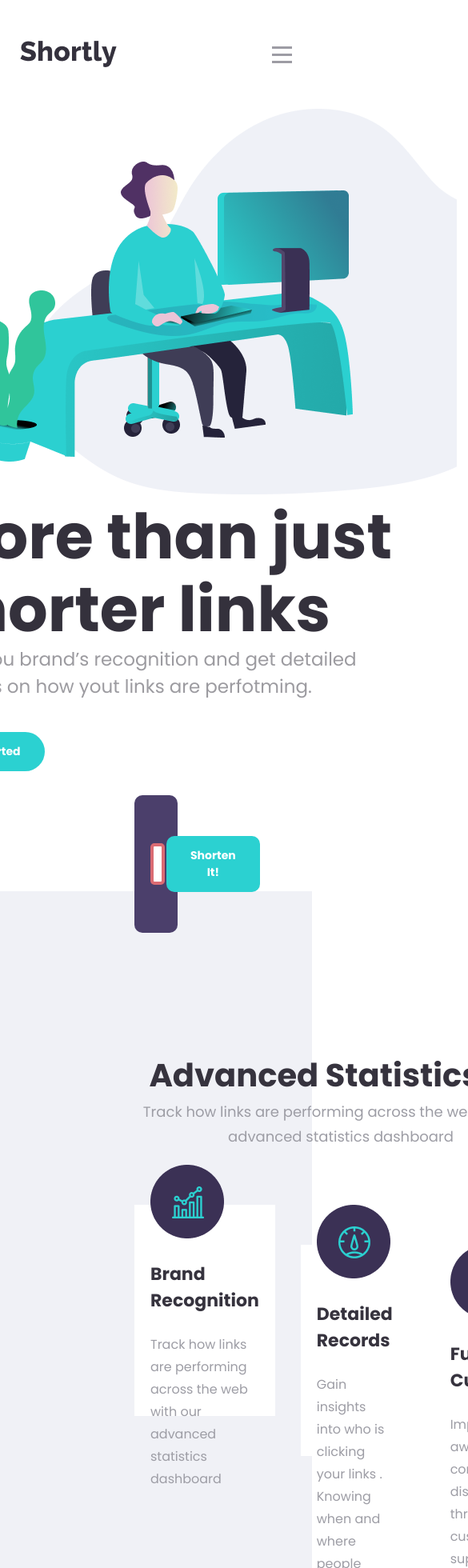
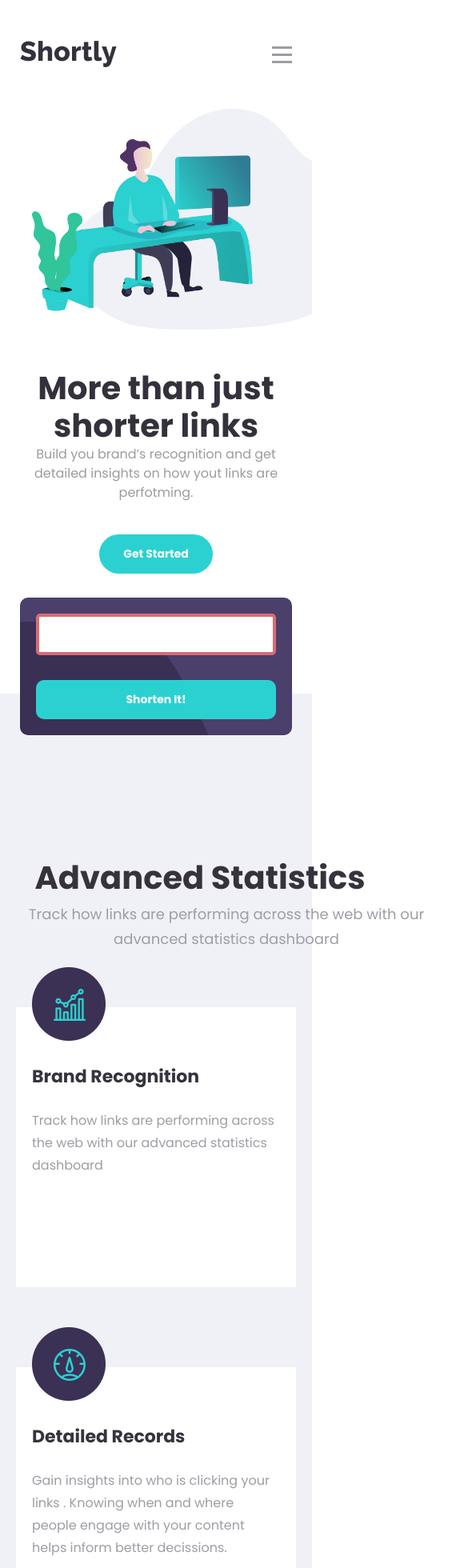
Before and after one commit to Steentoons/url-shortening-api, a React (Create React App) app: page / in a window 390 px wide. Shown: the top 1960 px of the page at 80% size, 585 px wide, since content can reach past the window. Built offline with nearby package versions, Linux system fonts and the light colour scheme.

Commit message:
Avdanced statistics, inputs and inputs list, and more tjhan shorter links sections to responsive screens

```diff
--- a/src/views/styles/advancedStatistics.css
+++ b/src/views/styles/advancedStatistics.css
@@ -82,3 +82,31 @@
     color: #9D9DA5;
     margin-top: 25px;
 }
+
+@media screen and (max-width: 1400px) {
+    .advanced-statistics-card-container {
+        min-height: 350px;
+    }
+    .middle-section-wrapper-container {
+        padding: 80px 25px;
+    }
+}
+
+@media screen and (max-width: 850px) {
+    .advanced-statistics-data-wrapper {
+        flex-direction: column;
+        align-items: center;
+    }
+    .advanced-statistics-card-container {
+        margin: 0;
+    }
+    .advanced-statistics-card-container:nth-child(1),
+    .advanced-statistics-card-container:nth-child(2),
+    .advanced-statistics-card-container:nth-child(3) {
+        margin: 0;
+    }
+    .advanced-statistics-card-container:nth-child(2),
+    .advanced-statistics-card-container:nth-child(3) {
+        margin-top: 100px;
+    }
+}
--- a/src/views/styles/middleSectionWrapper.css
+++ b/src/views/styles/middleSectionWrapper.css
@@ -137,3 +137,88 @@
     overflow-x: hidden;
     margin-right: 20px;
 }
+
+.more-than-links-image {
+    margin-bottom: 50px;
+}
+
+@media screen and (max-width: 1400px) {
+    .middle-section-wrapper-container {
+        padding: 80px 25px 0;
+        margin-top: 150px;
+        padding-bottom: 150px;
+    }
+}
+
+@media screen and (max-width: 1025px) {
+    .shorten-url-input-lists-div .long-url,
+    .shorten-url-input-lists-div .short-url {
+        font-size: 14px;
+    }
+    .shorten-url-input-lists-div .long-url {
+        width: 40%;
+    }
+    .shorten-url-input-list-second-wrapper {
+        width: 57%;
+    }
+}
+
+@media screen and (max-width: 600px) {
+    .more-than-links-container {
+        padding: 0;
+    }
+    .more-than-links-image img {
+        width: 350px;
+    }
+    .more-than-links-content-title {
+        font-size: 40px;
+        line-height: 47px;
+        width: 362px;
+        padding: 0 25px;
+    }
+    .more-than-links-content-desc {
+        font-size: 16px;
+        line-height: 24px;
+        width: 100%;
+        padding: 0 25px;
+    }
+    .shorten-url-input-wrapper {
+        flex-direction: column;
+    }
+    .shorten-url-input-div input {
+        font-size: 14px;
+    }
+    .shorten-url-input-div {
+        margin-right: 0;
+    }
+    .shorten-url-input-button-wrapper {
+        width: 100%;
+    }
+    .shorten-url-input-button-wrapper button {
+        width: 100%;
+    }
+    .shorten-url-input-lists-div {
+        display: block;
+    }
+    .shorten-url-input-list-second-wrapper {
+        display: block;
+        width: 100%;
+    }
+    .shorten-url-input-list-second-wrapper button {
+        box-sizing: border-box;
+        width: 100%;
+        margin-top: 10px;
+    }
+    .shorten-url-input-lists-div .long-url,
+    .shorten-url-input-lists-div .short-url {
+        width: 100%;
+        max-width: 100%;
+        margin-right: 0;
+        font-size: 14px;
+    }
+    .shorten-url-input-lists-div .long-url {
+        padding-bottom: 16px;
+        border-bottom: solid rgba(0, 0, 0, 0.4) 1px;
+        margin-bottom: 16px;
+    }
+}
--- a/src/views/styles/moreThanLinks.css
+++ b/src/views/styles/moreThanLinks.css
@@ -48,7 +48,18 @@
 
 @media screen and (max-width: 1058px) {
     .more-than-links-container {
+        width: 100%;
         flex-direction: column-reverse;
+        padding: 0 25px;
+    }
+    .more-than-links-image {
+        display: flex;
+        justify-content: flex-end;
+    }
+    .more-than-links-content-wrapper {
+        display: flex;
         align-items: center;
+        flex-direction: column;
+        text-align: center;
     }
 }
```
